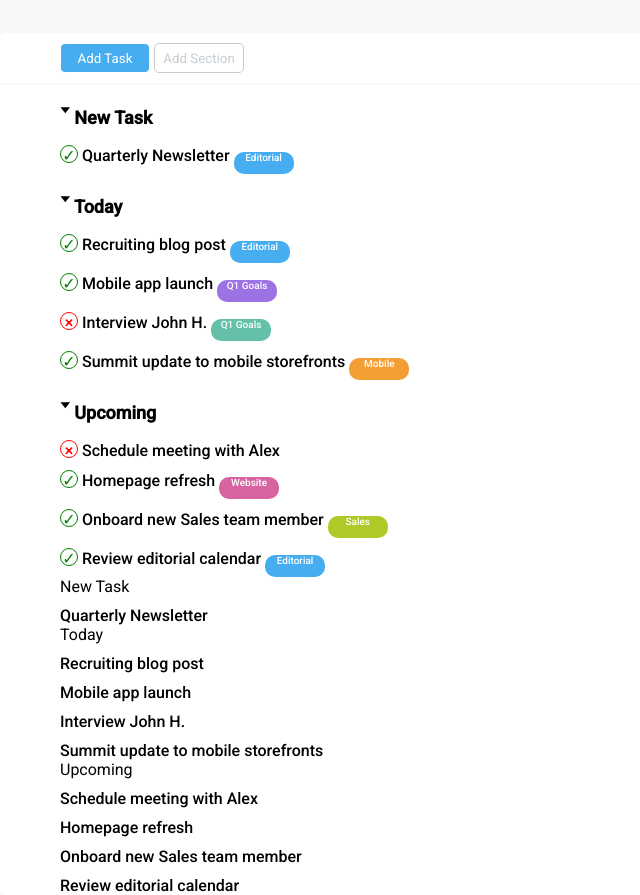
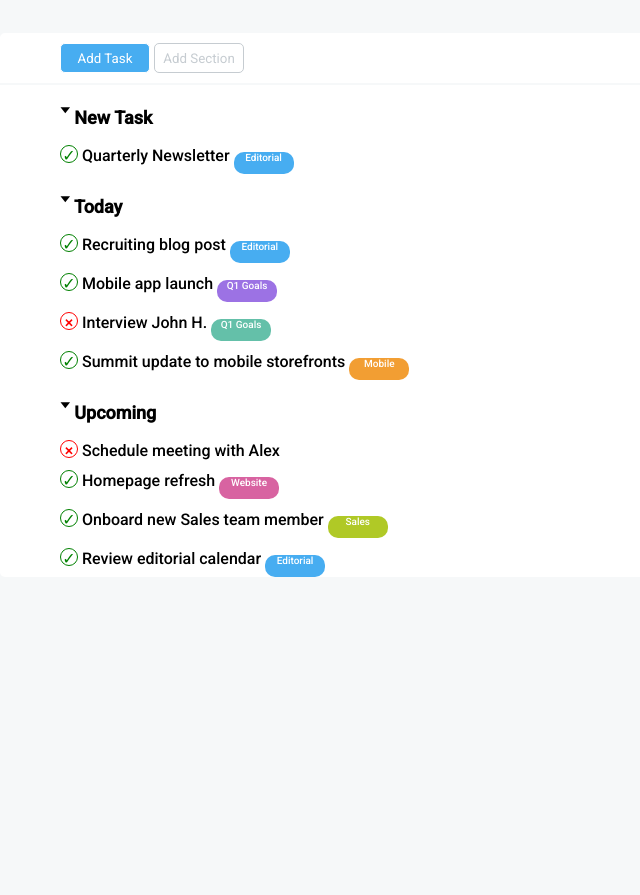
Before and after one commit to iacopobuffoni/html-css-toboolist, a plain HTML site: page index.html in a window 1280 px wide. Shown: the part 87-982 px from the top of the page, without its empty margins (0-640 px from the left). After the commit the page ends 800 px from the top, so only its background shows below. Drawn offline with Linux system fonts and the light colour scheme.

Commit message:
Merge branch 'main' of https://github.com/iacopobuffoni/html-css-toboolist

```diff
--- a/index.html
+++ b/index.html
@@ -52,25 +52,6 @@
                         <li class="editorial yes"> Review editorial calendar </li>
                     </ul>
                 </div>
-                <div class="centeralign">
-                    <ul> New Task <!-- Prima lista -->
-                        <li> Quarterly Newsletter </li>
-                    </ul>
-                    <ul> <!-- Seconda lista -->
-                        Today
-                        <li> Recruiting blog post </li>
-                        <li> Mobile app launch </li>
-                        <li> Interview John H. </li>
-                        <li> Summit update to mobile storefronts </li>
-                    </ul>
-                    <ul> <!-- Terza lista -->
-                        Upcoming
-                        <li> Schedule meeting with Alex </li>
-                        <li> Homepage refresh </li>
-                        <li> Onboard new Sales team member </li>
-                        <li> Review editorial calendar </li>
-                    </ul>
-                </div>
             </div>
         </section>
     </main>
```
